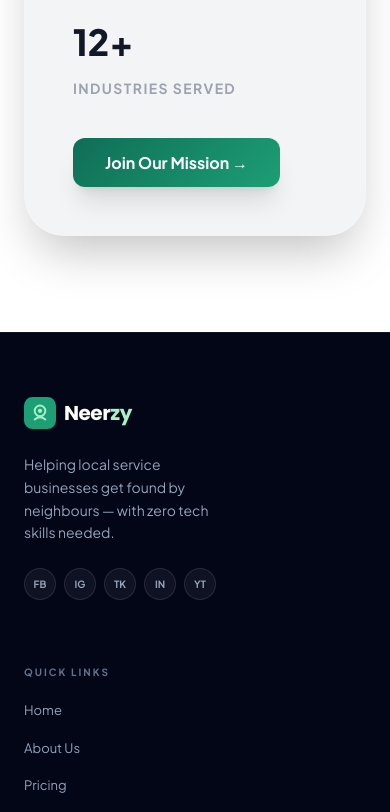
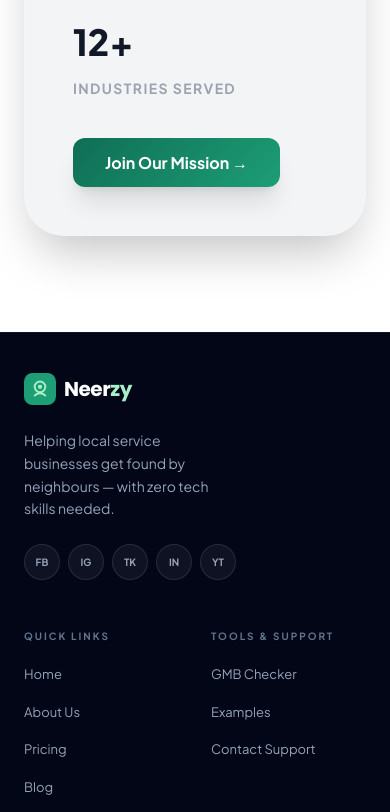
Before and after one commit to mobeen00381/seo-junction, a Next.js app: page /about in a window 390 px wide. Shown: the part 1185-1997 px from the top of the page. Built offline with nearby package versions, Linux system fonts and the light colour scheme.

Commit message:
fix: optimize footer for mobile responsiveness and density

```diff
--- a/src/components/Footer.tsx
+++ b/src/components/Footer.tsx
@@ -10,9 +10,9 @@ export default function Footer() {
   ]
 
   return (
-    <footer className="py-16 px-6 md:px-12 border-t border-white/5 bg-slate-950 text-slate-400" >
-      <div className="max-w-7xl mx-auto grid grid-cols-1 md:grid-cols-4 gap-16 text-left">
-        <div className="col-span-1 md:col-span-1">
+    <footer className="py-10 md:py-16 px-6 md:px-12 border-t border-white/5 bg-slate-950 text-slate-400" >
+      <div className="max-w-7xl mx-auto grid grid-cols-2 md:grid-cols-4 gap-x-8 gap-y-12 md:gap-16 text-left">
+        <div className="col-span-2 md:col-span-1">
           <Link href="/" className="flex items-center gap-2 mb-6 group">
             <svg className="w-8 h-8 transition-transform group-hover:scale-110" viewBox="0 0 30 30" fill="none">
               <rect width="30" height="30" rx="8" fill="#1d9e75"/>
@@ -31,8 +31,7 @@ export default function Footer() {
                 <Link
                   key={s.name}
                   href={s.href}
-                  className="w-8 h-8 rounded-full flex items-center justify-center text-[10px] font-bold transition-all hover:scale-110"
-                  className="w-8 h-8 rounded-full flex items-center justify-center text-[10px] font-bold transition-all hover:scale-110 bg-white/5 border border-white/10 text-slate-400"
+                  className="w-9 h-9 md:w-8 md:h-8 rounded-full flex items-center justify-center text-[10px] font-bold transition-all hover:scale-110 bg-white/5 border border-white/10 text-slate-400"
                 >
                    {s.name}
                 </Link>
```
